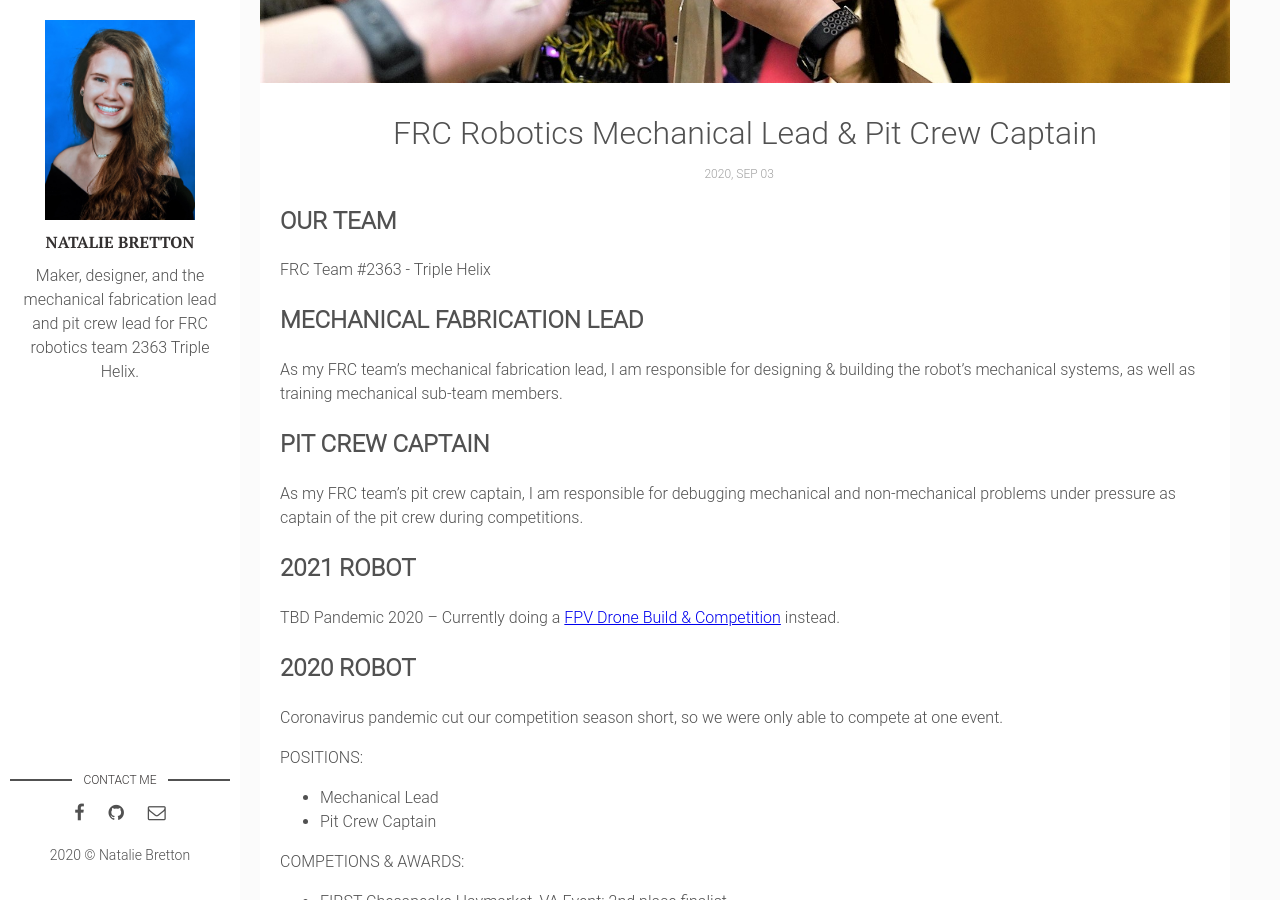
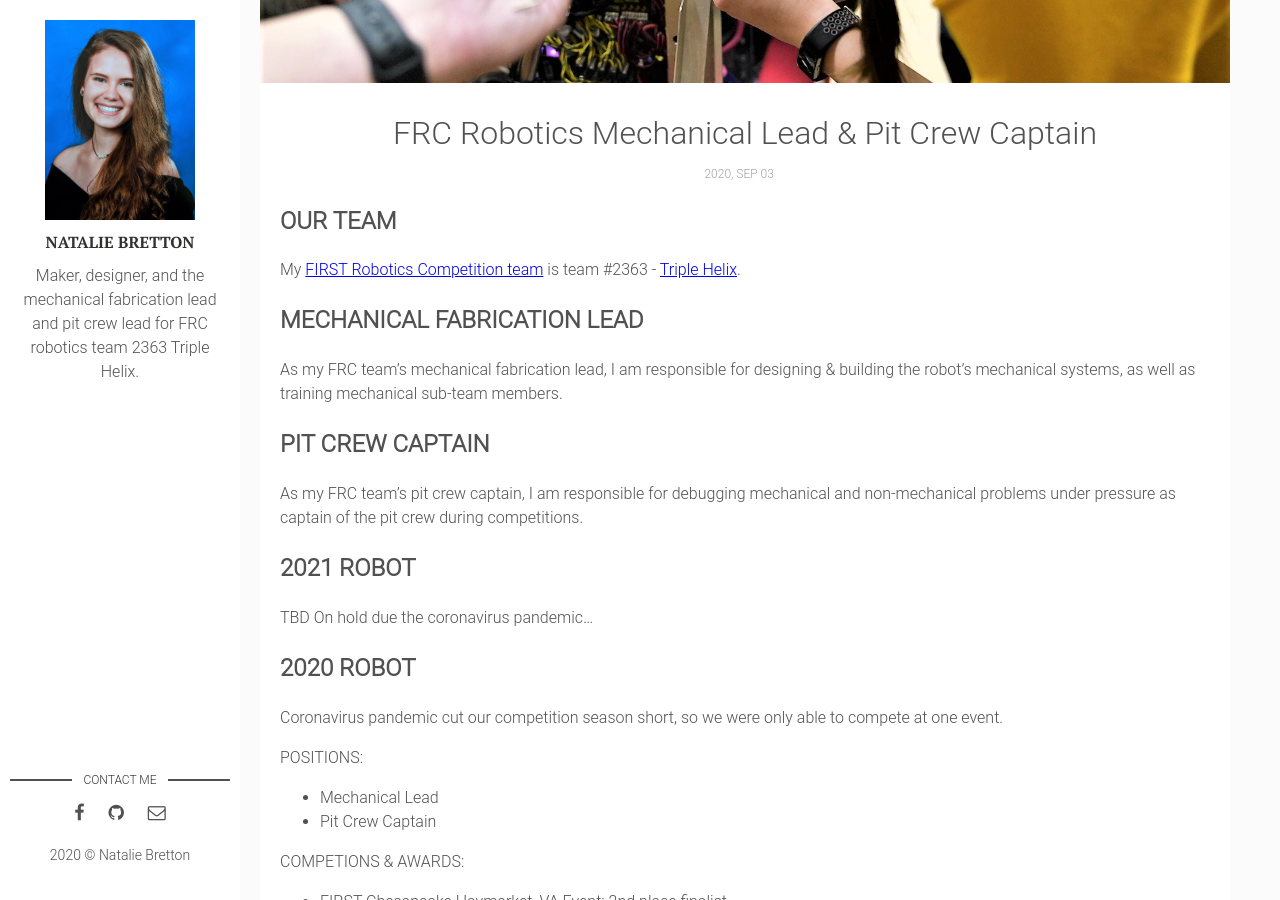
Before and after one commit to natgrrl/natgrrl.github.io, a Jekyll site: the page built from _posts/2020-09-03-mech-pit-lead-robotics.markdown, in a window 1280 px wide and 900 px high, scrolled down 437 px. Built offline with Jekyll 4.4.1, drawn with Linux system fonts in a browser that asks for light colours.

Commit message:
Update 2020-09-03-mech-pit-lead-robotics.markdown

```diff
--- a/_posts/2020-09-03-mech-pit-lead-robotics.markdown
+++ b/_posts/2020-09-03-mech-pit-lead-robotics.markdown
@@ -9,7 +9,7 @@ tags: [ENGINEERING]
 
 ## OUR TEAM
 
-FRC Team #2363 -  Triple Helix
+My [FIRST Robotics Competition team](https://www.firstinspires.org/robotics/frc) is team #2363 - [Triple Helix](http://team2363.org/).
 
 ## MECHANICAL FABRICATION LEAD
 As my FRC team's mechanical fabrication lead, I am responsible for designing & building the robot’s mechanical systems, as well as training mechanical sub-team members.
@@ -18,7 +18,7 @@ As my FRC team's mechanical fabrication lead, I am responsible for designing & b
 As my FRC team's pit crew captain, I am responsible for debugging mechanical and non-mechanical problems under pressure as captain of the pit crew during competitions.
 
 ## 2021 ROBOT
-TBD Pandemic 2020  -- Currently doing a [FPV Drone Build & Competition](https://natgrrl.github.io/drone/) instead.
+TBD On hold due the coronavirus pandemic...
 
 ## 2020 ROBOT
 
```
